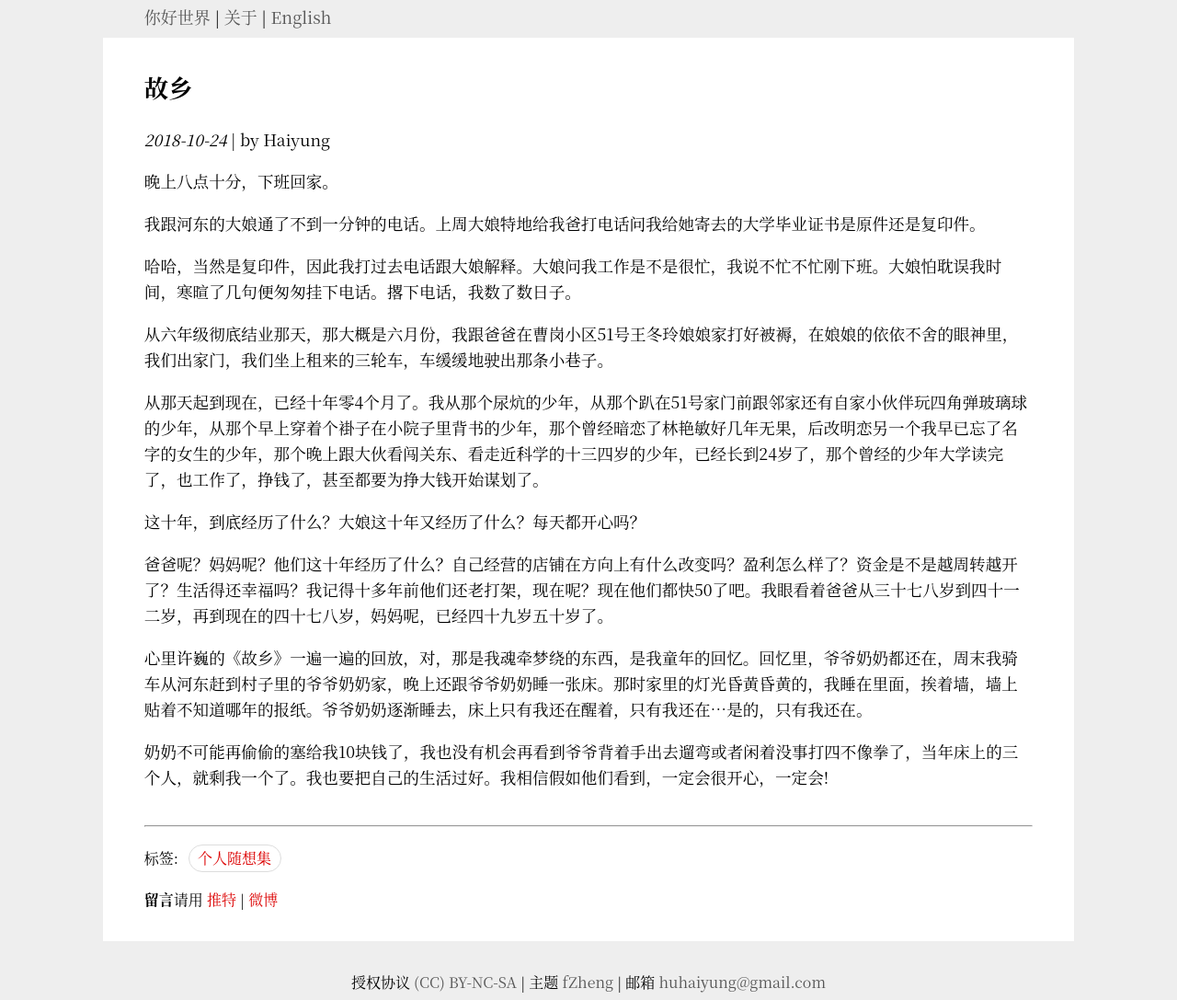
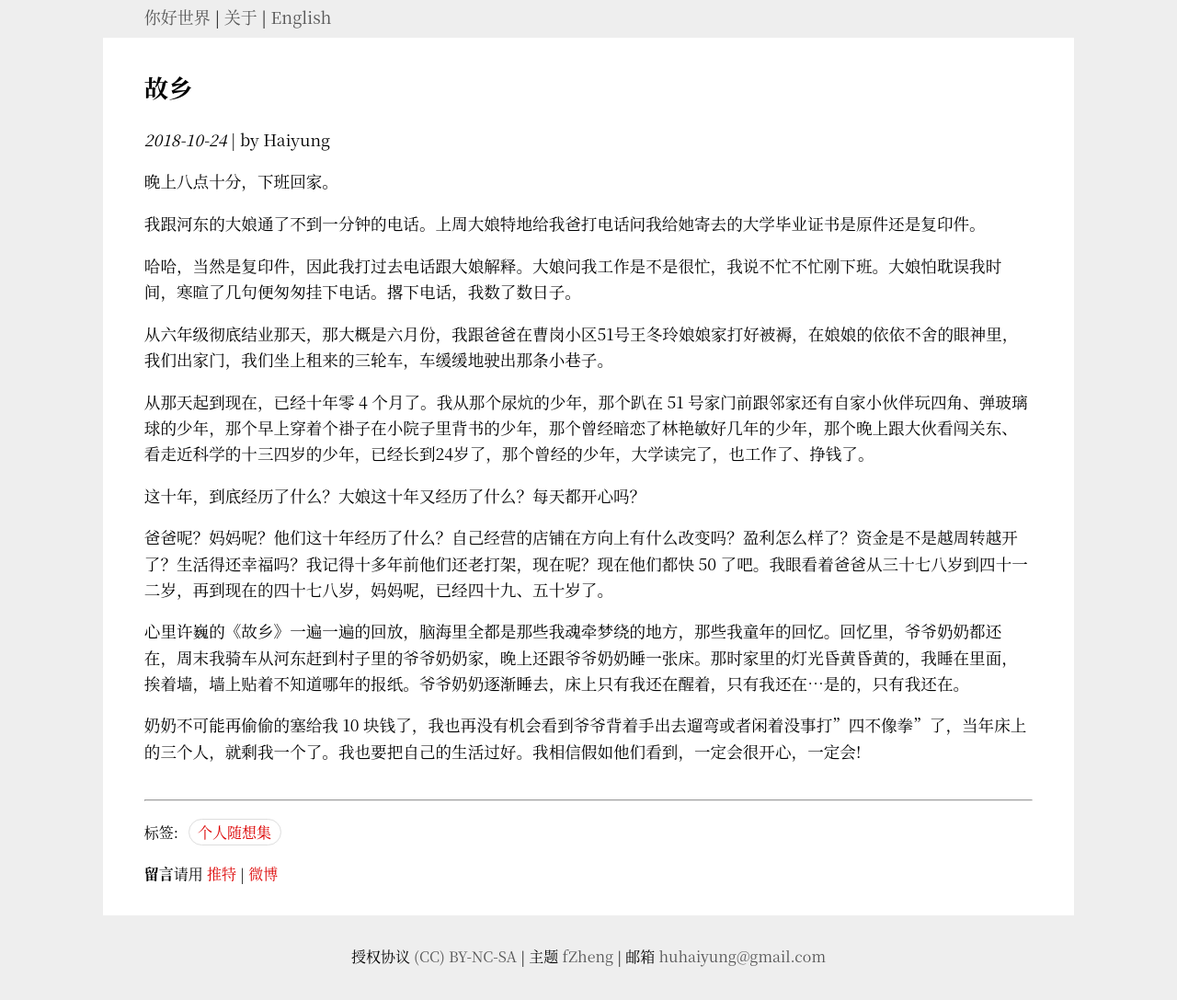
Before and after one commit to Haiyung/haiyung.github.io, a Jekyll site: the page built from _posts/2018-10-24-you-are-the-apple-of-my-eye.md, in a window 1280 px wide. Shown: the whole page at 92% size. Built offline with Jekyll 4.4.1, drawn with Linux system fonts in a browser that asks for light colours; after the commit the page ends 1059 px from its top, so only the background shows below that.

Commit message:
update one article about my childhood

```diff
--- a/_posts/2018-10-24-you-are-the-apple-of-my-eye.md
+++ b/_posts/2018-10-24-you-are-the-apple-of-my-eye.md
@@ -15,12 +15,12 @@ tags: 个人随想集
 
 从六年级彻底结业那天，那大概是六月份，我跟爸爸在曹岗小区51号王冬玲娘娘家打好被褥，在娘娘的依依不舍的眼神里，我们出家门，我们坐上租来的三轮车，车缓缓地驶出那条小巷子。
 
-从那天起到现在，已经十年零4个月了。我从那个尿炕的少年，从那个趴在51号家门前跟邻家还有自家小伙伴玩四角弹玻璃球的少年，从那个早上穿着个褂子在小院子里背书的少年，那个曾经暗恋了林艳敏好几年无果，后改明恋另一个我早已忘了名字的女生的少年，那个晚上跟大伙看闯关东、看走近科学的十三四岁的少年，已经长到24岁了，那个曾经的少年大学读完了，也工作了，挣钱了，甚至都要为挣大钱开始谋划了。
+从那天起到现在，已经十年零 4 个月了。我从那个尿炕的少年，那个趴在 51 号家门前跟邻家还有自家小伙伴玩四角、弹玻璃球的少年，那个早上穿着个褂子在小院子里背书的少年，那个曾经暗恋了林艳敏好几年的少年，那个晚上跟大伙看闯关东、看走近科学的十三四岁的少年，已经长到24岁了，那个曾经的少年，大学读完了，也工作了、挣钱了。
 
 这十年，到底经历了什么？大娘这十年又经历了什么？每天都开心吗？
 
-爸爸呢？妈妈呢？他们这十年经历了什么？自己经营的店铺在方向上有什么改变吗？盈利怎么样了？资金是不是越周转越开了？生活得还幸福吗？我记得十多年前他们还老打架，现在呢？现在他们都快50了吧。我眼看着爸爸从三十七八岁到四十一二岁，再到现在的四十七八岁，妈妈呢，已经四十九岁五十岁了。
+爸爸呢？妈妈呢？他们这十年经历了什么？自己经营的店铺在方向上有什么改变吗？盈利怎么样了？资金是不是越周转越开了？生活得还幸福吗？我记得十多年前他们还老打架，现在呢？现在他们都快 50 了吧。我眼看着爸爸从三十七八岁到四十一二岁，再到现在的四十七八岁，妈妈呢，已经四十九、五十岁了。
 
-心里许巍的《故乡》一遍一遍的回放，对，那是我魂牵梦绕的东西，是我童年的回忆。回忆里，爷爷奶奶都还在，周末我骑车从河东赶到村子里的爷爷奶奶家，晚上还跟爷爷奶奶睡一张床。那时家里的灯光昏黄昏黄的，我睡在里面，挨着墙，墙上贴着不知道哪年的报纸。爷爷奶奶逐渐睡去，床上只有我还在醒着，只有我还在...是的，只有我还在。
+心里许巍的《故乡》一遍一遍的回放，脑海里全都是那些我魂牵梦绕的地方，那些我童年的回忆。回忆里，爷爷奶奶都还在，周末我骑车从河东赶到村子里的爷爷奶奶家，晚上还跟爷爷奶奶睡一张床。那时家里的灯光昏黄昏黄的，我睡在里面，挨着墙，墙上贴着不知道哪年的报纸。爷爷奶奶逐渐睡去，床上只有我还在醒着，只有我还在...是的，只有我还在。
 
-奶奶不可能再偷偷的塞给我10块钱了，我也没有机会再看到爷爷背着手出去遛弯或者闲着没事打四不像拳了，当年床上的三个人，就剩我一个了。我也要把自己的生活过好。我相信假如他们看到，一定会很开心，一定会!
+奶奶不可能再偷偷的塞给我 10 块钱了，我也再没有机会看到爷爷背着手出去遛弯或者闲着没事打"四不像拳"了，当年床上的三个人，就剩我一个了。我也要把自己的生活过好。我相信假如他们看到，一定会很开心，一定会!
```
